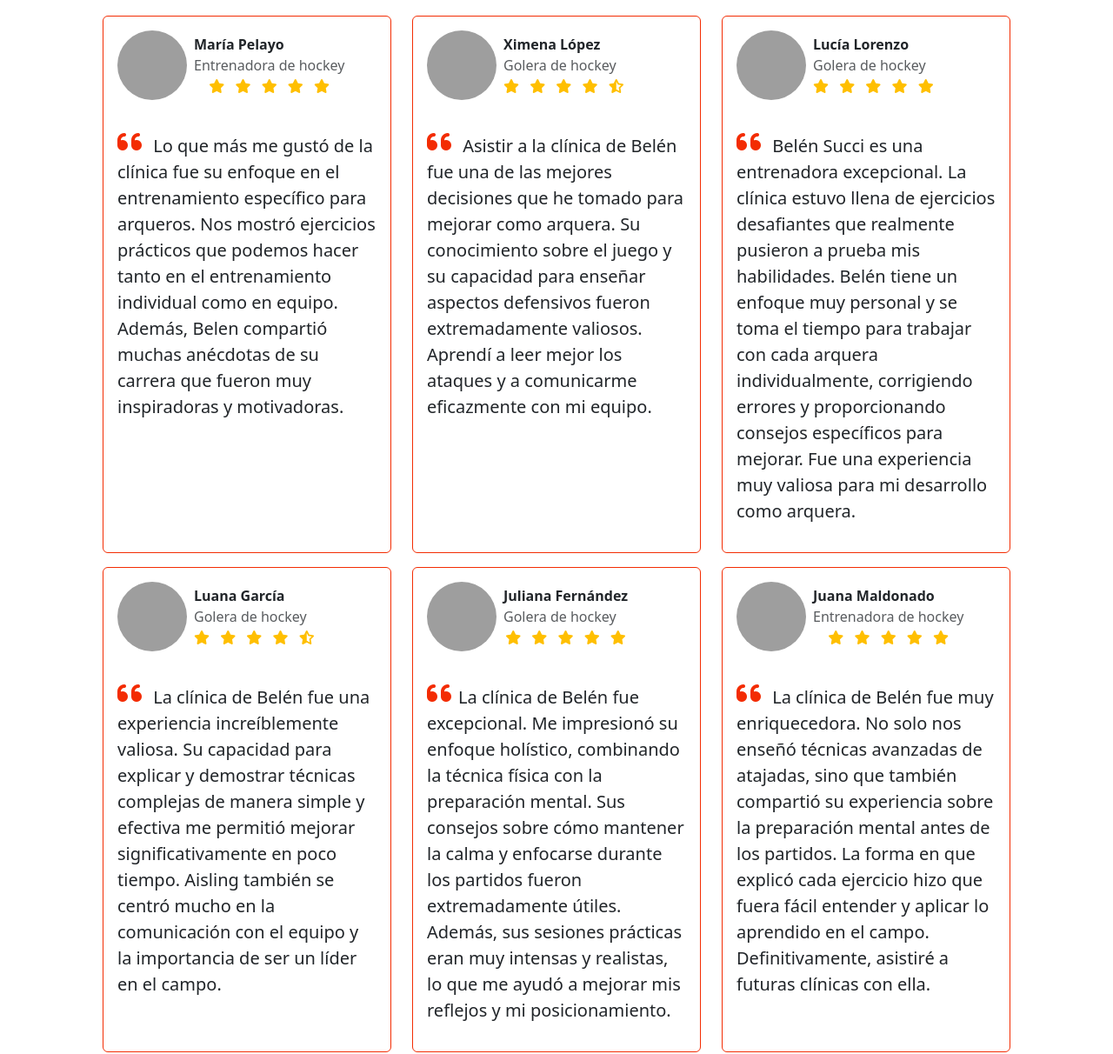
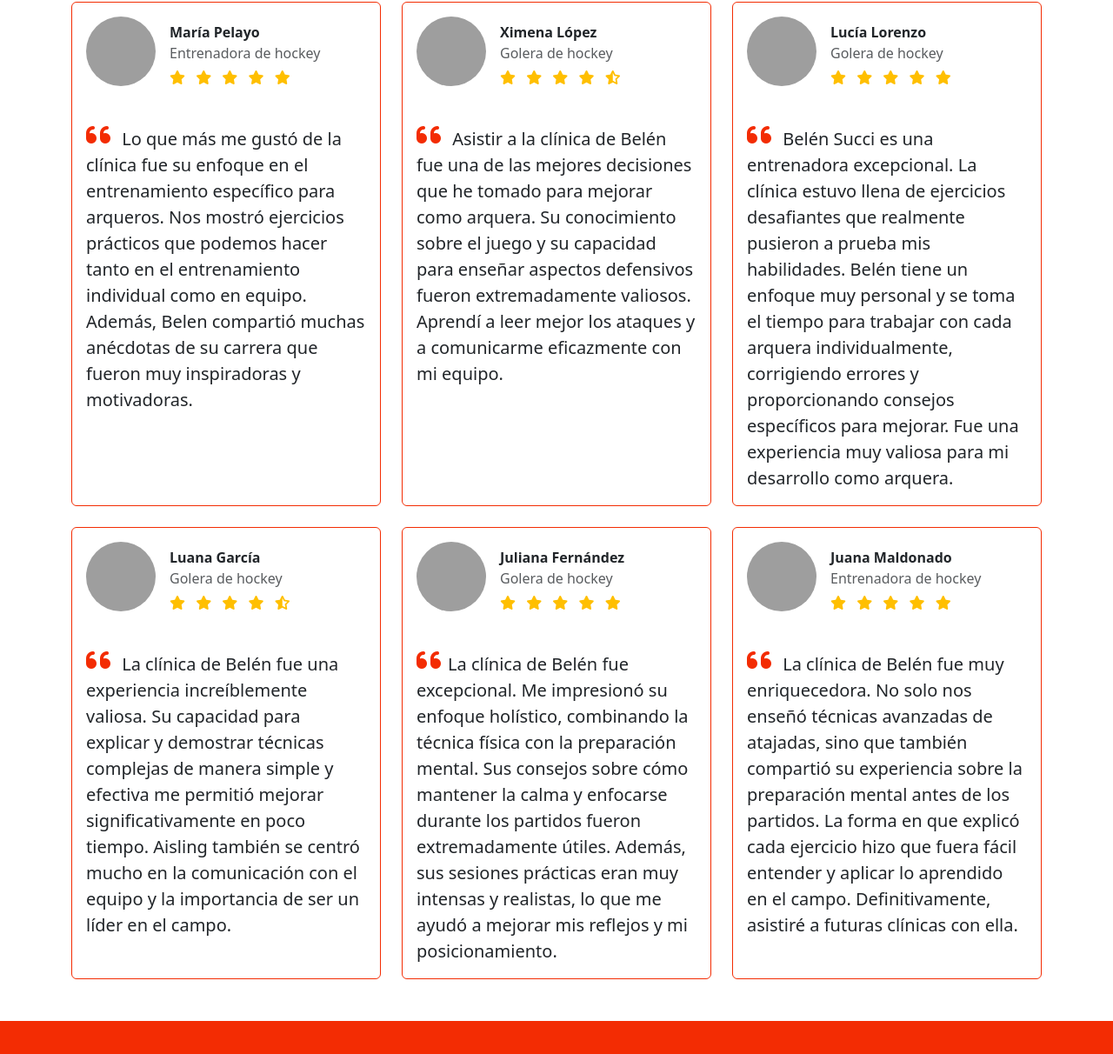
Before and after one commit to Imaginamaria/mujeres-al-deporte, a website: page motivate.html in a window 1280 px wide. Shown: the part 2899-4111 px from the top of the page at 87% size. Drawn offline with nearby package versions, Linux system fonts and the light colour scheme; some packages are replaced by stand-ins of ours; grey boxes are pictures that could not be loaded; a script that the page names is missing.

Commit message:
arregle testimoniales

```diff
--- a/motivate.html
+++ b/motivate.html
@@ -277,8 +277,8 @@
     <!-- Testimoniales-->
 
     <section id="testimoniales" class="p-5">
-      <div class="jumbotron jumbotron-fluid bg-white">
-        <div class="container text-center">
+      <div class="jumbotron jumbotron-fluid bg-white text-center mb-5">
+        <div class="container">
           <h2 class="display-4 text-primary">
             Únete a los cientos de mujeres que se esfuerzan por mejorar sus
             habilidades.
@@ -289,21 +289,21 @@
         </div>
       </div>
 
-      <div class="container p-5">
-        <div class="row">
-          <div class="col-lg-4 mb-3">
+      <div class="container">
+        <div class="row g-4">
+          <div class="col-md-6 col-lg-4">
             <div class="card border-primary h-100">
-              <div class="d-flex p-3 justify-content-start align-items-center">
+              <div class="d-flex p-3 align-items-center flex-wrap">
                 <img
                   src="https://randomuser.me/api/portraits/women/19.jpg"
-                  alt="testimoniales-1"
-                  class="mr-4"
+                  alt="Maria Pelayo"
+                  class="me-3 mb-2"
                   style="width: 80px; height: 80px; border-radius: 50%"
                 />
                 <div class="name-job-review">
                   <p class="fw-bold mb-0">María Pelayo</p>
-                  <p class="text-muted mb-0">Entrenadora de hockey</p>
-                  <ul class="list-inline text-center m-0">
+                  <p class="text-muted mb-1">Entrenadora de hockey</p>
+                  <ul class="list-inline m-0">
                     <li class="list-inline-item"><i class="fas fa-star"></i></li>
                     <li class="list-inline-item"><i class="fas fa-star"></i></li>
                     <li class="list-inline-item"><i class="fas fa-star"></i></li>
@@ -313,8 +313,8 @@
                 </div>
               </div>
               <div class="card-body">
-                <blockquote class="blockquote">
-                  <p class="mb-0 ">
+                <blockquote class="blockquote mb-0">
+                  <p>
                     <i class="fas fa-quote-left"></i> Lo que más me gustó de la
                     clínica fue su enfoque en el entrenamiento específico para
                     arqueros. Nos mostró ejercicios prácticos que podemos hacer
@@ -327,19 +327,19 @@
             </div>
           </div>
 
-          <div class="col-lg-4 mb-3">
+          <div class="col-md-6 col-lg-4">
             <div class="card border-primary h-100">
-              <div class="d-flex p-3 justify-content-start align-items-center">
+              <div class="d-flex p-3 align-items-center flex-wrap">
                 <img
                   src="https://randomuser.me/api/portraits/women/60.jpg"
-                  alt="testimoniales-2"
-                  class="mr-4"
+                  alt="Ximena Lopez"
+                  class="me-3 mb-2"
                   style="width: 80px; height: 80px; border-radius: 50%"
                 />
                 <div class="name-job-review">
                   <p class="fw-bold mb-0">Ximena López</p>
-                  <p class="text-muted mb-0">Golera de hockey</p>
-                  <ul class="list-inline text-center m-0">
+                  <p class="text-muted mb-1">Golera de hockey</p>
+                  <ul class="list-inline m-0">
                     <li class="list-inline-item"><i class="fas fa-star"></i></li>
                     <li class="list-inline-item"><i class="fas fa-star"></i></li>
                     <li class="list-inline-item"><i class="fas fa-star"></i></li>
@@ -349,8 +349,8 @@
                 </div>
               </div>
               <div class="card-body">
-                <blockquote class="blockquote">
-                  <p class="mb-0">
+                <blockquote class="blockquote mb-0">
+                  <p >
                     <i class="fas fa-quote-left"></i> Asistir a la clínica de
                     Belén fue una de las mejores decisiones que he tomado para
                     mejorar como arquera. Su conocimiento sobre el juego y su
@@ -363,19 +363,19 @@
             </div>
           </div>
 
-          <div class="col-lg-4 mb-3">
+          <div class="col-md-6 col-lg-4">
             <div class="card border-primary h-100">
               <div class="d-flex p-3 justify-content-start align-items-center">
                 <img
                   src="https://randomuser.me/api/portraits/women/25.jpg"
-                  alt="testimoniales-3"
-                  class="mr-4"
+                  alt="Lucia Lorenzo"
+                  class="me-3 mb-2"
                   style="width: 80px; height: 80px; border-radius: 50%"
                 />
                 <div class="name-job-review">
                   <p class="fw-bold mb-0">Lucía Lorenzo</p>
-                  <p class="text-muted mb-0">Golera de hockey</p>
-                  <ul class="list-inline text-center m-0">
+                  <p class="text-muted mb-1">Golera de hockey</p>
+                  <ul class="list-inline m-0">
                     <li class="list-inline-item"><i class="fas fa-star"></i></li>
                     <li class="list-inline-item"><i class="fas fa-star"></i></li>
                     <li class="list-inline-item"><i class="fas fa-star"></i></li>
@@ -385,7 +385,7 @@
                 </div>
               </div>
               <div class="card-body">
-                <blockquote class="blockquote">
+                <blockquote class="blockquote mb-0">
                   <p class="mb-0">
                     <i class="fas fa-quote-left"></i> Belén Succi es una
                     entrenadora excepcional. La clínica estuvo llena de
@@ -402,19 +402,19 @@
           </div>
 
 
-          <div class="col-lg-4 mb-3">
+          <div class="col-md-6 col-lg-4">
             <div class="card border-primary h-100">
-              <div class="d-flex p-3 justify-content-start align-items-center">
+              <div class="d-flex p-3 align-items-center flex-wrap">
                 <img
                   src="https://randomuser.me/api/portraits/women/89.jpg"
-                  alt="testimoniales-4"
-                  class="mr-4"
+                  alt="Luana Garcia"
+                  class="me-3 mb-2"
                   style="width: 80px; height: 80px; border-radius: 50%"
                 />
                 <div class="name-job-review">
                   <p class="fw-bold mb-0">Luana García</p>
-                  <p class="text-muted mb-0">Golera de hockey</p>
-                  <ul class="list-inline text-center m-0">
+                  <p class="text-muted mb-1">Golera de hockey</p>
+                  <ul class="list-inline m-0">
                     <li class="list-inline-item"><i class="fas fa-star"></i></li>
                     <li class="list-inline-item"><i class="fas fa-star"></i></li>
                     <li class="list-inline-item"><i class="fas fa-star"></i></li>
@@ -424,7 +424,7 @@
                 </div>
               </div>
               <div class="card-body">
-                <blockquote class="blockquote">
+                <blockquote class="blockquote mb-0">
                   <p class="mb-0">
                     <i class="fas fa-quote-left"></i> La clínica de Belén fue
                     una experiencia increíblemente valiosa. Su capacidad para
@@ -437,19 +437,19 @@
               </div>
             </div>
           </div>
-          <div class="col-lg-4 mb-3">
+          <div class="col-md-6 col-lg-4">
             <div class="card border-primary h-100">
-              <div class="d-flex p-3 justify-content-start align-items-center">
+              <div class="d-flex p-3 align-items-center flex-wrap">
                 <img
                   src="https://randomuser.me/api/portraits/women/40.jpg"
-                  alt="testimoniales-5"
-                  class="mr-4"
+                  alt="Julianna Fernandez"
+                  class="me-3 mb-2"
                   style="width: 80px; height: 80px; border-radius: 50%"
                 />
                 <div class="name-job-review">
                   <p class="fw-bold mb-0">Juliana Fernández</p>
-                  <p class="text-muted mb-0">Golera de hockey</p>
-                  <ul class="list-inline text-center m-0">
+                  <p class="text-muted mb-1">Golera de hockey</p>
+                  <ul class="list-inline m-0">
                     <li class="list-inline-item"><i class="fas fa-star"></i></li>
                     <li class="list-inline-item"><i class="fas fa-star"></i></li>
                     <li class="list-inline-item"><i class="fas fa-star"></i></li>
@@ -459,7 +459,7 @@
                 </div>
               </div>
               <div class="card-body">
-                <blockquote class="blockquote">
+                <blockquote class="blockquote mb-0">
                   <p class="mb-0"><i class="fas fa-quote-left"></i>La clínica de Belén fue
                     excepcional. Me impresionó su enfoque holístico, combinando
                     la técnica física con la preparación mental. Sus consejos
@@ -473,19 +473,19 @@
             </div>
           </div>
 
-          <div class="col-lg-4 mb-3">
+          <div class="col-md-6 col-lg-4">
             <div class="card border-primary h-100">
-              <div class="d-flex p-3 justify-content-start align-items-center">
+              <div class="d-flex p-3 align-items-center flex-wrap">
                 <img
                   src="https://randomuser.me/api/portraits/women/68.jpg"
-                  alt="testimoniales-6"
-                  class="mr-4"
+                  alt="Juana Maldonado"
+                  class="me-3 mb-2"
                   style="width: 80px; height: 80px; border-radius: 50%"
                 />
                 <div class="name-job-review">
                   <p class="fw-bold mb-0">Juana Maldonado</p>
-                  <p class="text-muted mb-0">Entrenadora de hockey</p>
-                  <ul class="list-inline text-center m-0">
+                  <p class="text-muted mb-1">Entrenadora de hockey</p>
+                  <ul class="list-inline m-0">
                     <li class="list-inline-item"><i class="fas fa-star"></i></li>
                     <li class="list-inline-item"><i class="fas fa-star"></i></li>
                     <li class="list-inline-item"><i class="fas fa-star"></i></li>
@@ -495,7 +495,7 @@
                 </div>
               </div>
               <div class="card-body">
-                <blockquote class="blockquote">
+                <blockquote class="blockquote mb-0">
                   <p class="mb-0 text">
                     <i class="fas fa-quote-left"></i> La clínica de Belén fue muy
                     enriquecedora. No solo nos enseñó técnicas avanzadas de
```
